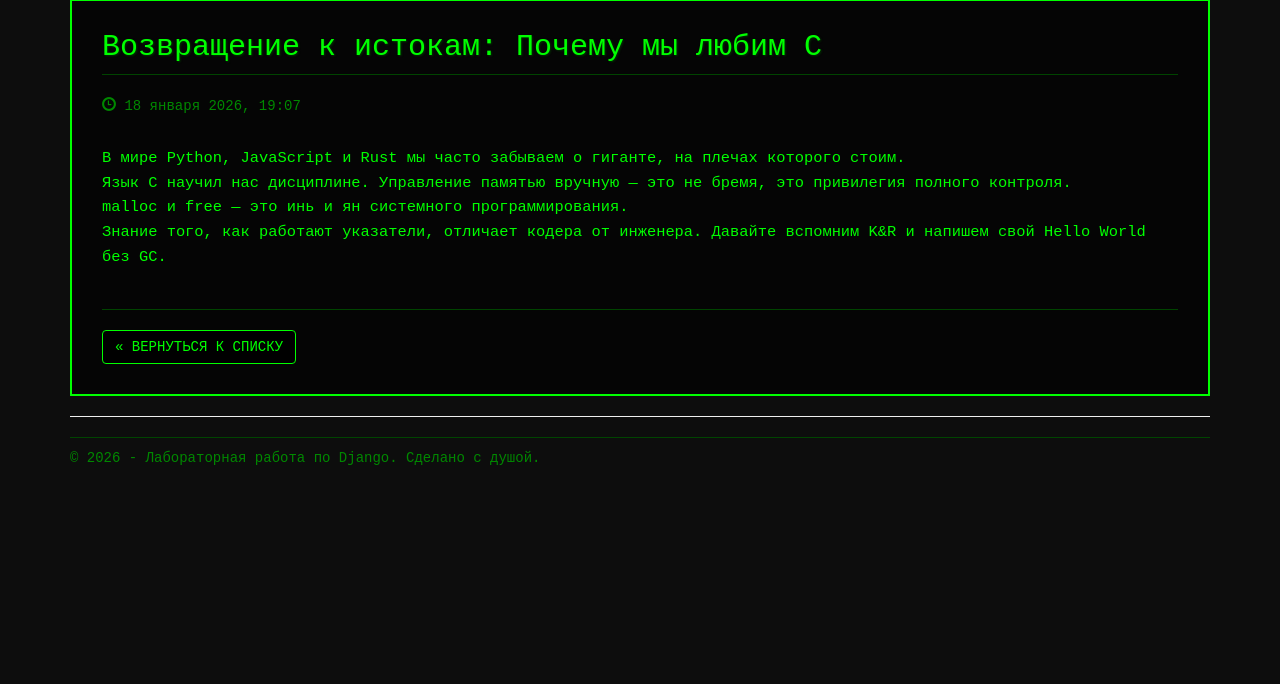
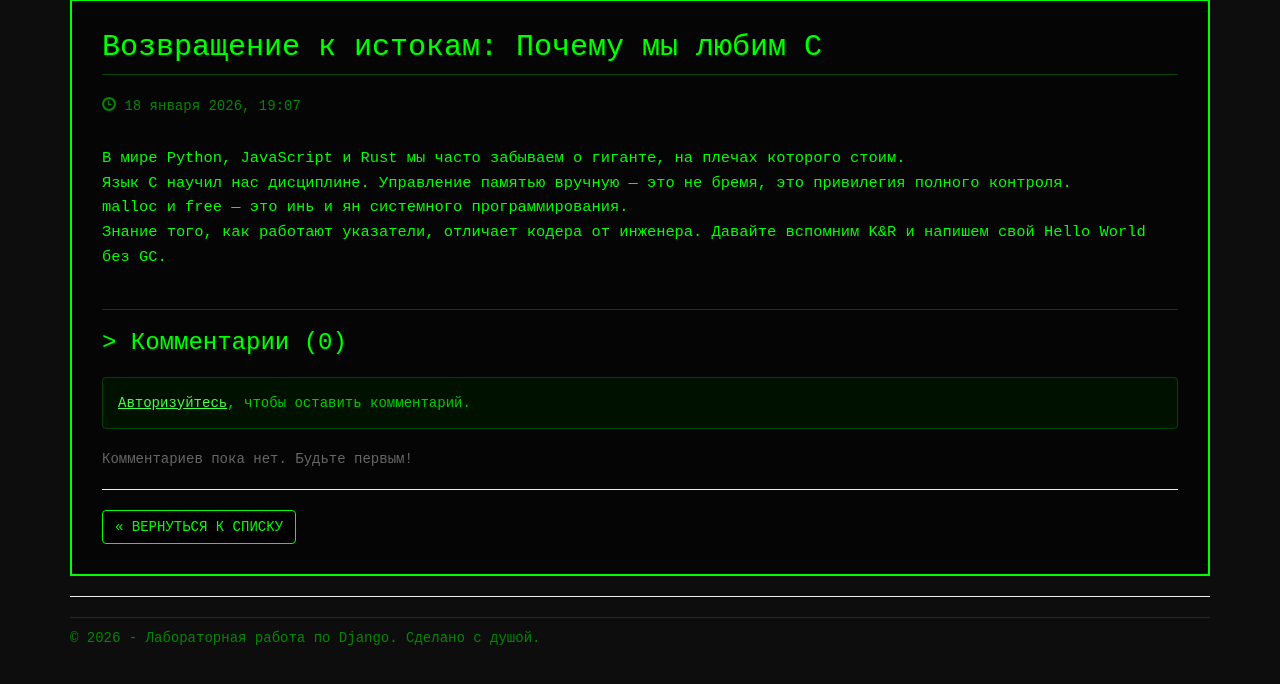
Before and after one commit to Driadix/DjangoProjectIlichev, a Django app: page /blogpost/1/ in a window 1280 px wide. Shown: the part 91-775 px from the top of the page. Run offline with Django 3.2, Linux system fonts and the light colour scheme; data comes from the database, SQL or seed files in the repository; both versions use the stored data as it was after the commit; some libraries are stand-ins or nearby versions.

Commit message:
feat: добавить комментарии, обновить миграции

```diff
--- a/app/forms.py
+++ b/app/forms.py
@@ -6,6 +6,7 @@ Definition of forms.
 from django import forms
 from django.contrib.auth.forms import AuthenticationForm, UserCreationForm
 from django.utils.translation import gettext_lazy as _
+from .models import Comment
 
 class BootstrapAuthenticationForm(AuthenticationForm):
     """Authentication form which uses boostrap CSS."""
@@ -30,3 +31,12 @@ class BootstrapUserCreationForm(UserCreationForm):
         super(BootstrapUserCreationForm, self).__init__(*args, **kwargs)
         for field in self.fields:
             self.fields[field].widget.attrs['class'] = 'form-control'
+
+class CommentForm(forms.ModelForm):
+    class Meta:
+        model = Comment
+        fields = ('text',)
+        labels = {'text': "Комментарий"}
+        widgets = {
+            'text': forms.Textarea(attrs={'class': 'form-control', 'rows': 3, 'placeholder': 'Введите ваш комментарий...'})
+        }
--- a/app/models.py
+++ b/app/models.py
@@ -7,7 +7,9 @@ from django.db import models
 from django.contrib import admin
 from datetime import datetime
 from django.urls import reverse
+from django.contrib.auth.models import User
 
+# Модель данных Блога
 class Blog(models.Model):
     title = models.CharField(max_length=100, unique_for_date="posted", verbose_name="Заголовок")
     description = models.TextField(verbose_name="Краткое содержание")
@@ -21,10 +23,27 @@ class Blog(models.Model):
         return self.title
 
     class Meta:
-        db_table = "Posts"  # Имя таблицы в БД
-        ordering = ["-posted"]  # Сортировка по убыванию даты
+        db_table = "Posts"
+        ordering = ["-posted"]
         verbose_name = "статья блога"
         verbose_name_plural = "статьи блога"
 
-# Регистрация модели в админке
+# Модель комментариев
+class Comment(models.Model):
+    text = models.TextField(verbose_name="Комментарий")
+    date = models.DateTimeField(default=datetime.now, db_index=True, verbose_name="Дата")
+    author = models.ForeignKey(User, on_delete=models.CASCADE, verbose_name="Автор")
+    post = models.ForeignKey(Blog, on_delete=models.CASCADE, verbose_name="Статья")
+
+    def __str__(self):
+        return 'Комментарий %s к %s' % (self.author, self.post)
+
+    class Meta:
+        db_table = "Comments"
+        verbose_name = "Комментарий"
+        verbose_name_plural = "Комментарии к статьям блога"
+        ordering = ["-date"]
+
+# Регистрация моделей в админке
 admin.site.register(Blog)
+admin.site.register(Comment)
--- a/app/templates/app/blogpost.html
+++ b/app/templates/app/blogpost.html
@@ -17,6 +17,42 @@
 
     <hr style="border-color: #004400; margin-top: 40px;" />
 
+    <h3>> Комментарии ({{ comments.count }})</h3>
+
+    {% if user.is_authenticated %}
+    <div class="comment-form-container" style="background-color: #001100; padding: 15px; border: 1px dashed #008800; margin-bottom: 20px;">
+        <form method="post">
+            {% csrf_token %}
+            <div class="form-group">
+                <label for="id_text" class="control-label" style="color: #00ff00;">Добавить комментарий:</label>
+                {{ form.text }}
+            </div>
+            <button type="submit" class="btn btn-primary btn-sm">Отправить сообщение</button>
+        </form>
+    </div>
+    {% else %}
+    <div class="alert alert-info" style="background-color: #001100; border-color: #004400; color: #00cc00;">
+        <a href="{% url 'login' %}?next={{request.path}}" style="text-decoration: underline;">Авторизуйтесь</a>, чтобы оставить комментарий.
+    </div>
+    {% endif %}
+
+    <div class="comments-list">
+        {% for comment in comments %}
+        <div class="comment-box" style="margin-bottom: 15px; border-left: 3px solid #00ff00; padding-left: 15px;">
+            <p style="margin-bottom: 5px; font-size: 0.9em; color: #006600;">
+                <strong style="color: #00aa00;">{{ comment.author.username }}</strong>
+                <span style="float: right;">{{ comment.date|date:"d.m.Y H:i" }}</span>
+            </p>
+            <div style="background-color: #0a0a0a; padding: 10px; border: 1px solid #003300;">
+                {{ comment.text|linebreaksbr }}
+            </div>
+        </div>
+        {% empty %}
+        <p style="color: #666;">Комментариев пока нет. Будьте первым!</p>
+        {% endfor %}
+    </div>
+
+    <hr />
     <a href="{% url 'blog' %}" class="btn btn-default">
         &laquo; ВЕРНУТЬСЯ К СПИСКУ
     </a>
--- a/app/views.py
+++ b/app/views.py
@@ -7,9 +7,9 @@ from datetime import datetime
 from django.shortcuts import render, redirect
 from django.http import HttpRequest
 from django.contrib.auth.forms import UserCreationForm
-from .forms import BootstrapUserCreationForm
+from .forms import BootstrapUserCreationForm, CommentForm
 from django.db import models
-from .models import Blog
+from .models import Blog, Comment
 
 def home(request):
     """Renders the home page."""
@@ -110,12 +110,28 @@ def blogpost(request, parametr):
     """Renders the blogpost page."""
     assert isinstance(request, HttpRequest)
     post_1 = Blog.objects.get(id=parametr)
+    comments = Comment.objects.filter(post=parametr)
+
+    if request.method == "POST":
+        form = CommentForm(request.POST)
+        if form.is_valid():
+            comment_f = form.save(commit=False)
+            comment_f.author = request.user
+            comment_f.date = datetime.now()
+            comment_f.post = Blog.objects.get(id=parametr)
+            comment_f.save()
+
+            return redirect('blogpost', parametr=post_1.id)
+    else:
+        form = CommentForm()
 
     return render(
         request,
         'app/blogpost.html',
         {
             'post_1': post_1,
+            'comments': comments,
+            'form': form,
             'year':datetime.now().year,
         }
     )
```
Also changed, not shown: app/migrations/0001_initial.py, app/migrations/0003_populate_comments.py (added), db.sqlite3, 1 other file.
